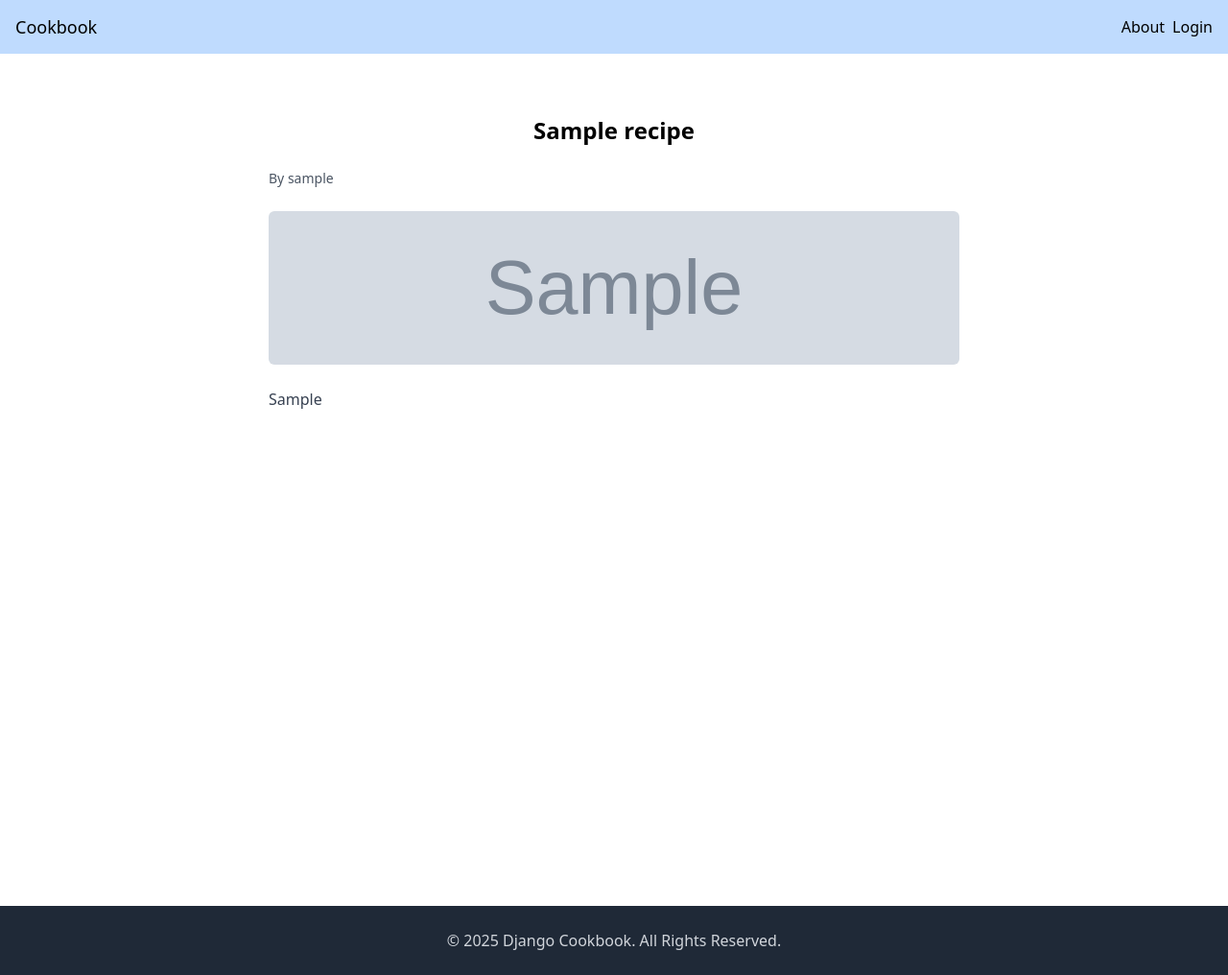
After one commit to niceWizzard/django_cookbook, a Django app: page /recipes/1/ in a window 1280 px wide. The commit adds this page. Shown: the whole page at 96% size. Run offline with Django 5.2, Linux system fonts and the light colour scheme; tables that the repository leaves empty hold one stand-in row (values such as "Sample post"); grey boxes marked "Sample" are stand-in pictures; some libraries are stand-ins or nearby versions.

Commit message:
Added individual recipe page

```diff
--- /dev/null
+++ b/recipes/templates/recipes/recipe.html
@@ -0,0 +1,17 @@
+{% extends "layout.html" %}
+{% block title %}{{recipe.title}}{% endblock title %}
+{% block content %}
+<section class="max-w-3xl mx-auto mt-10 p-6 bg-white ">
+    <h1 class="text-2xl font-bold text-center">{{recipe.title}}</h1>
+    <div class="mt-6 flex flex-col gap-4">
+        <p class="text-gray-600 text-sm">By {{ recipe.author.username }}</p>
+        {% if recipe.image %}
+            <img src="{{ recipe.image.url }}" alt="{{ recipe.title }}" class="mt-2 w-full h-40 object-cover rounded-md">
+        {% else %}
+            {% load static %}
+            <img src="{% static 'img/pancakes.jpg' %}" alt="Fallback Image" class="mt-2 w-full h-40 object-cover rounded-md">
+        {% endif %}
+        <p class="mt-2 text-gray-700 whitespace-pre-line">{{ recipe.recipe}}</p>
+    </div>
+</section>
+{% endblock content %}
--- a/recipes/templates/recipes/recipe_list.html
+++ b/recipes/templates/recipes/recipe_list.html
@@ -17,7 +17,7 @@
                         <img src="{% static 'img/pancakes.jpg' %}" alt="Fallback Image" class="mt-2 w-full h-40 object-cover rounded-md">
                     {% endif %}
                     <p class="mt-2 text-gray-700">{{ recipe.recipe|truncatechars:100 }}</p>
-                    <a href="#" class="text-blue-500 font-semibold mt-2 inline-block hover:underline">Read More</a>
+                    <a href="/recipes/{{recipe.id}}" class="text-blue-500 font-semibold mt-2 inline-block hover:underline">Read More</a>
                 </div>
             {% endfor %}
         </div>
--- a/recipes/urls.py
+++ b/recipes/urls.py
@@ -1,6 +1,6 @@
 from django.urls import  path
 
-from recipes.views import create_page, list_page
+from recipes.views import create_page, list_page, recipe_page
 
 
 app_name = "recipes"
@@ -8,4 +8,5 @@ app_name = "recipes"
 urlpatterns = [
     path("create/", create_page, name="create"),
     path("", list_page, name="list"),
+    path("<str:id>/", recipe_page)
 ]
--- a/recipes/views.py
+++ b/recipes/views.py
@@ -1,5 +1,5 @@
 from django.http import HttpRequest, HttpResponseRedirect
-from django.shortcuts import render
+from django.shortcuts import render, get_object_or_404
 from django.contrib.auth.decorators import login_required
 from recipes.models import Recipe
 from recipes.forms import RecipeForm
@@ -19,3 +19,8 @@ def create_page(req: HttpRequest):
             recipe.save()
             return HttpResponseRedirect("/")  # Redirect to home or list page
     return render(req, "recipes/create_recipe.html", {"form": form})
+
+
+def recipe_page(req : HttpRequest, id: str):
+    recipe = get_object_or_404(Recipe, id=id)
+    return render(req, 'recipes/recipe.html', {'recipe':recipe})
--- a/templates/layout.html
+++ b/templates/layout.html
@@ -34,7 +34,7 @@
             </nav>
         </div>
     </header>
-    <main>
+    <main class="min-h-[100vh]">
         {% block content %}{% endblock content %}
     </main>
     <!-- Footer -->
```
